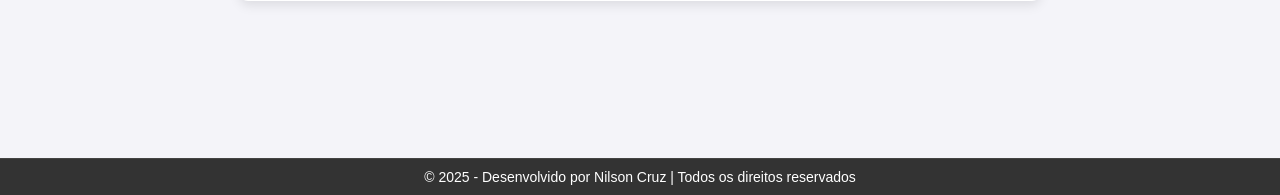
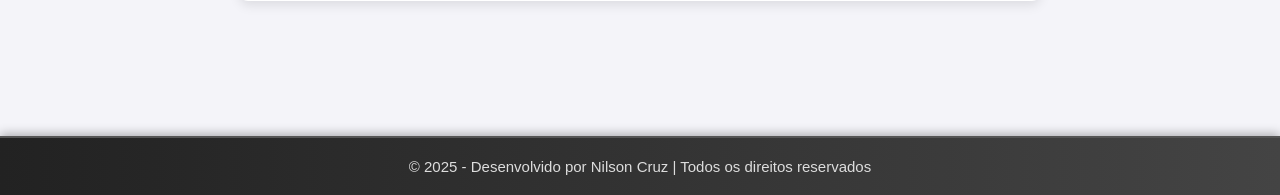
Before and after one commit to nilcruz94/gestao-padin, a Flask app: page /historico in a window 1280 px wide. Shown: the part 605-800 px from the top of the page. Run offline with Flask 3, Linux system fonts and the light colour scheme; the visitor is signed in with stand-in values (Sample User, id 1); data that the repository does not hold is empty.

Commit message:
alteração do footer

```diff
--- a/static/css/style.css
+++ b/static/css/style.css
@@ -199,19 +199,43 @@ label i {
 
 /* Rodapé */
 footer {
-    background-color: #333;  /* Cor grafite */
-    color: #fff;
+    background: linear-gradient(to right, #222, #444); /* Gradiente sutil */
+    color: #ddd;
     text-align: center;
-    padding: 10px 0;
-    position: fixed;
-    bottom: 0;
+    padding: 15px 0;
     width: 100%;
     font-size: 14px;
-    border-top: 1px solid #444;  /* Linha de separação no topo do rodapé */
+    border-top: 2px solid #555;
+    position: fixed; /* Padrão: fixo no desktop */
+    bottom: 0;
+    left: 0;
+    font-family: 'Poppins', sans-serif;
+    box-shadow: 0px -2px 10px rgba(0, 0, 0, 0.3); /* Sombra leve no topo */
 }
 
 footer p {
-    margin: 0;
+    margin: 5px 0;
+    font-size: 15px;
+    font-weight: 300;
+}
+
+footer a {
+    color: #fff;
+    text-decoration: none;
+    font-weight: 500;
+    transition: color 0.3s ease-in-out;
+}
+
+footer a:hover {
+    color: #00aaff;
+}
+
+/* Responsivo: footer fica relativo em telas menores */
+@media (max-width: 768px) {
+    footer {
+        position: relative;
+        padding: 20px 0;
+    }
 }
 
 /* Para dispositivos móveis */
--- a/templates/historico.html
+++ b/templates/historico.html
@@ -94,25 +94,42 @@
         }
 
         footer {
-            background-color: #333;  /* Cor grafite */
-            color: #fff;
+            background: linear-gradient(to right, #222, #444); /* Gradiente sutil */
+            color: #ddd;
             text-align: center;
-            padding: 10px 0;
+            padding: 15px 0;
             width: 100%;
             font-size: 14px;
-            border-top: 1px solid #444;
-            position: fixed;  /* Padrão: fixo para telas grandes */
+            border-top: 2px solid #555;
+            position: fixed; /* Padrão: fixo no desktop */
             bottom: 0;
             left: 0;
+            font-family: 'Poppins', sans-serif;
+            box-shadow: 0px -2px 10px rgba(0, 0, 0, 0.3); /* Sombra leve no topo */
         }
 
         footer p {
-            margin: 0;
+            margin: 5px 0;
+            font-size: 15px;
+            font-weight: 300;
         }
-        /* Em telas menores que 768px, o footer se torna relativo */
+
+        footer a {
+            color: #fff;
+            text-decoration: none;
+            font-weight: 500;
+            transition: color 0.3s ease-in-out;
+        }
+
+        footer a:hover {
+            color: #00aaff;
+        }
+
+        /* Responsivo: footer fica relativo em telas menores */
         @media (max-width: 768px) {
             footer {
                 position: relative;
+                padding: 20px 0;
             }
         }
     </style>
```
Also changed, not shown: templates/aprovar_usuarios.html (+31 -7 lines), templates/calendario.html (+41 -1 lines), templates/deferir_folgas.html (+40 -0 lines), templates/deferir_horas.html (+23 -8 lines).
